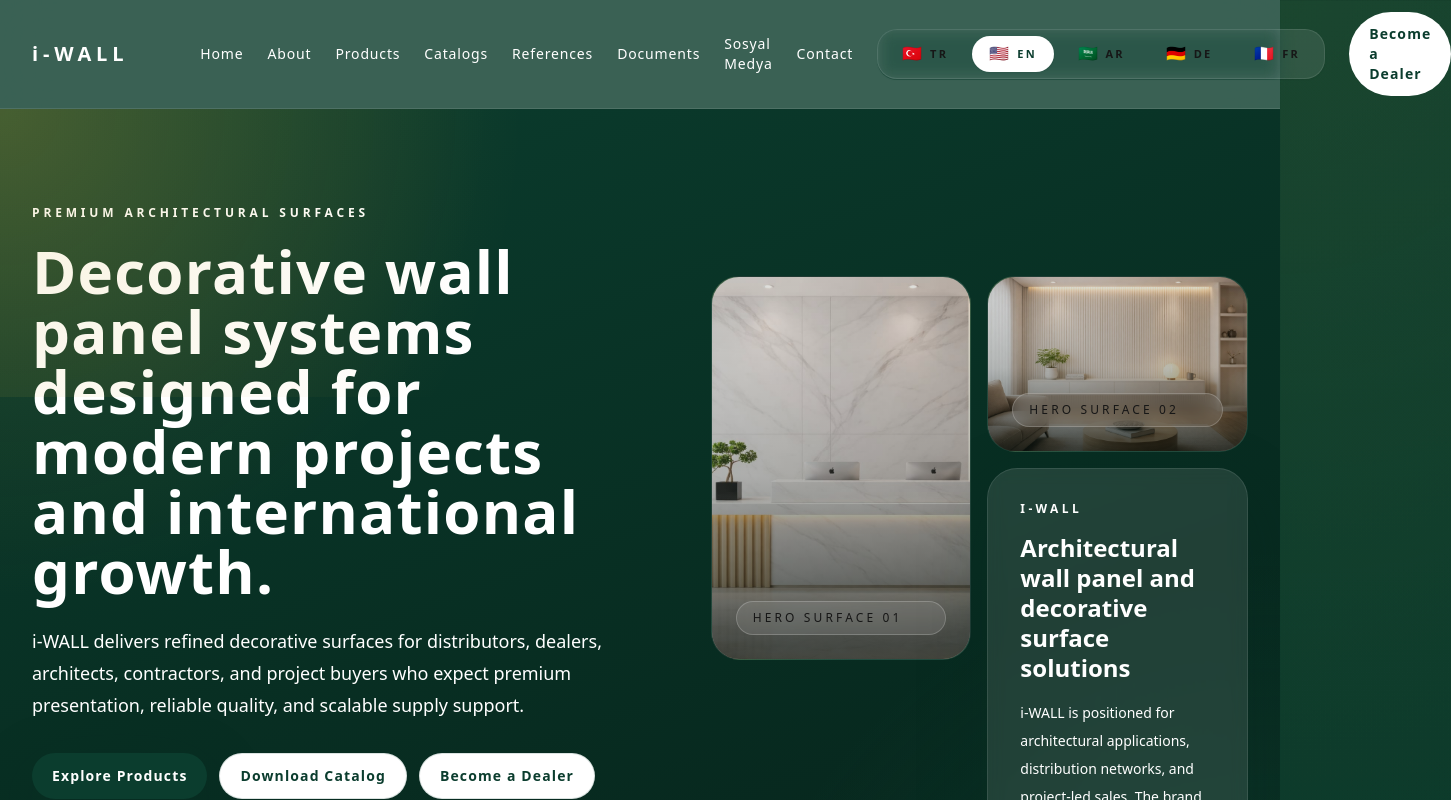
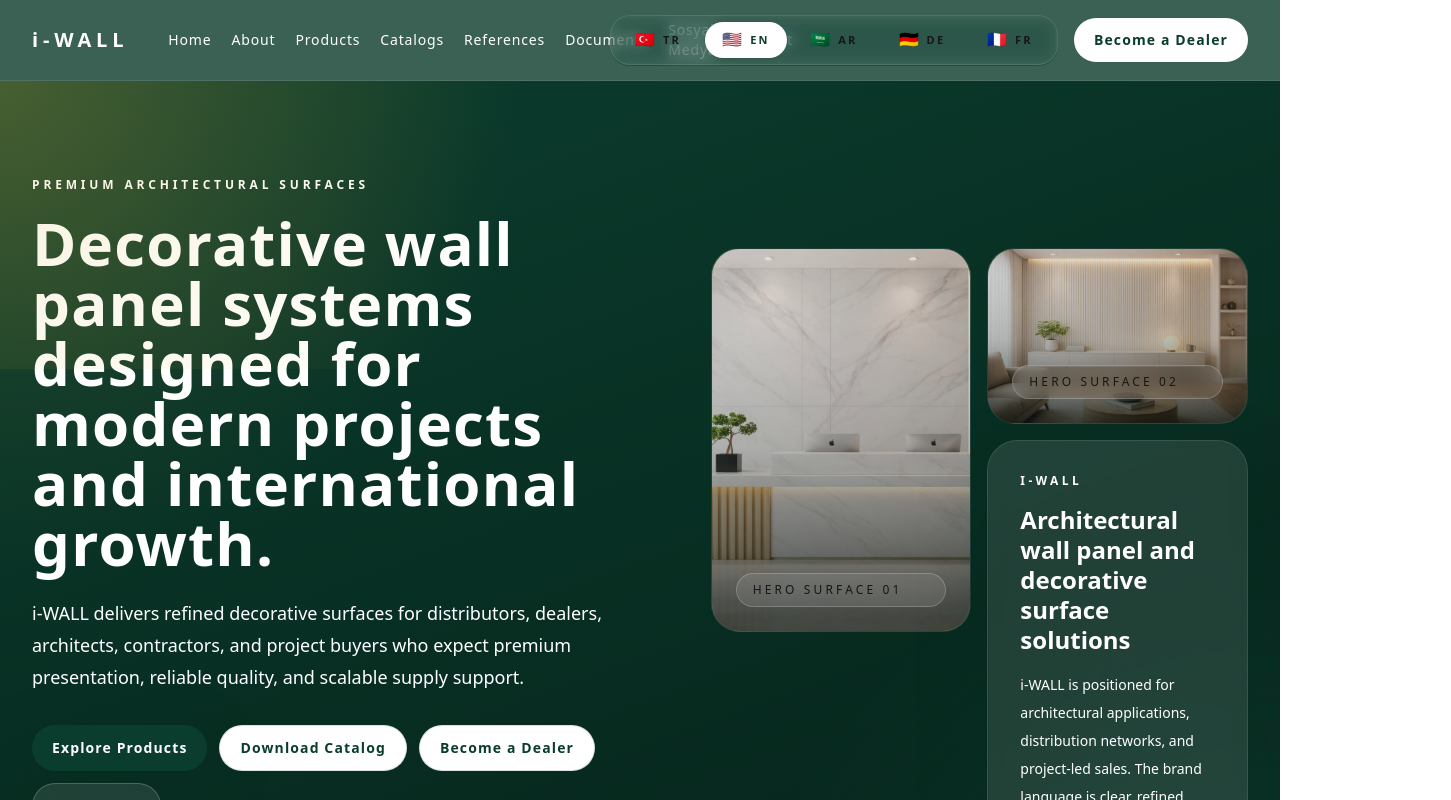
Before and after one commit to iwallcenter-lgtm/iwall-site, a Next.js app: page /en in a window 1280 px wide. Shown: the top 800 px of the page, 1451 px wide, since content can reach past the window. Built offline with nearby package versions, Linux system fonts and the light colour scheme.

Commit message:
fix desktop header overflow after social media tab

```diff
--- a/src/app/globals.css
+++ b/src/app/globals.css
@@ -8,10 +8,12 @@
 
 html {
   scroll-behavior: smooth;
+  overflow-x: hidden;
 }
 
 body {
   min-height: 100vh;
+  overflow-x: hidden;
   background:
     radial-gradient(circle at top left, rgba(212, 175, 55, 0.08), transparent 18%),
     radial-gradient(circle at bottom right, rgba(18, 77, 58, 0.45), transparent 22%),
--- a/src/components/site/header.tsx
+++ b/src/components/site/header.tsx
@@ -26,21 +26,21 @@ export function Header({ locale, messages }: HeaderProps) {
 
   return (
     <header className="sticky top-0 z-40 border-b border-white/10 bg-pine/80 backdrop-blur-xl">
-      <Container className="relative flex min-h-20 flex-wrap items-center justify-between gap-x-6 gap-y-3 py-3 lg:flex-nowrap">
-        <div className="shrink-0 lg:mr-8 xl:mr-12">
+      <Container className="relative flex min-h-20 flex-wrap items-center justify-between gap-x-4 gap-y-3 py-3 lg:flex-nowrap">
+        <div className="shrink-0 lg:mr-4 xl:mr-6">
           <Logo href={`/${locale}`} label="i-WALL" tone="light" />
         </div>
-        <nav className="hidden flex-1 items-center justify-start gap-6 lg:flex">
+        <nav className="hidden min-w-0 flex-1 items-center justify-start gap-4 lg:flex xl:gap-5">
           {links.map((link) => (
             <Link key={link.href} href={link.href} className="text-sm font-medium tracking-[0.06em] text-white transition hover:text-white/75">
               {link.label}
             </Link>
           ))}
         </nav>
-        <div className="order-3 flex w-full items-center justify-start sm:justify-end lg:order-none lg:w-auto">
-          <LocaleSwitcher currentLocale={locale} className="w-full max-w-full sm:w-auto sm:max-w-[320px] lg:max-w-none" />
+        <div className="order-3 flex w-full items-center justify-start sm:justify-end lg:order-none lg:w-auto lg:shrink-0">
+          <LocaleSwitcher currentLocale={locale} className="w-full max-w-full sm:w-auto sm:max-w-[320px] lg:max-w-[290px] xl:max-w-none" />
         </div>
-        <div className="flex items-center gap-2 sm:gap-3">
+        <div className="flex shrink-0 items-center gap-2 sm:gap-3">
           <Link href={`/${locale}/dealer`} className="hidden rounded-full bg-white px-5 py-3 text-sm font-semibold tracking-[0.08em] text-pine transition duration-200 hover:border-gold/40 hover:bg-[#f7faf8] lg:inline-flex">
             {messages.cta.becomeDealer}
           </Link>
```
